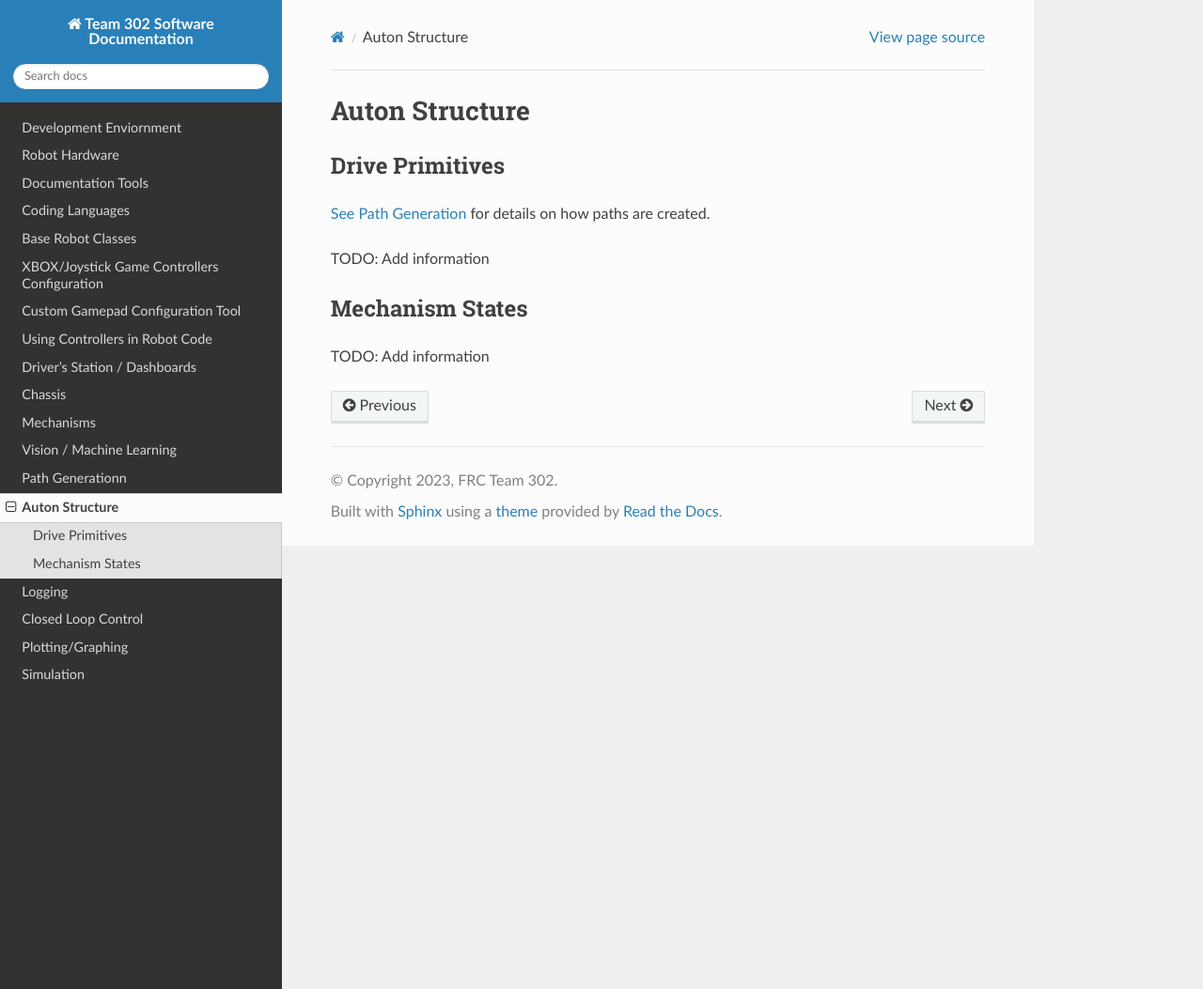
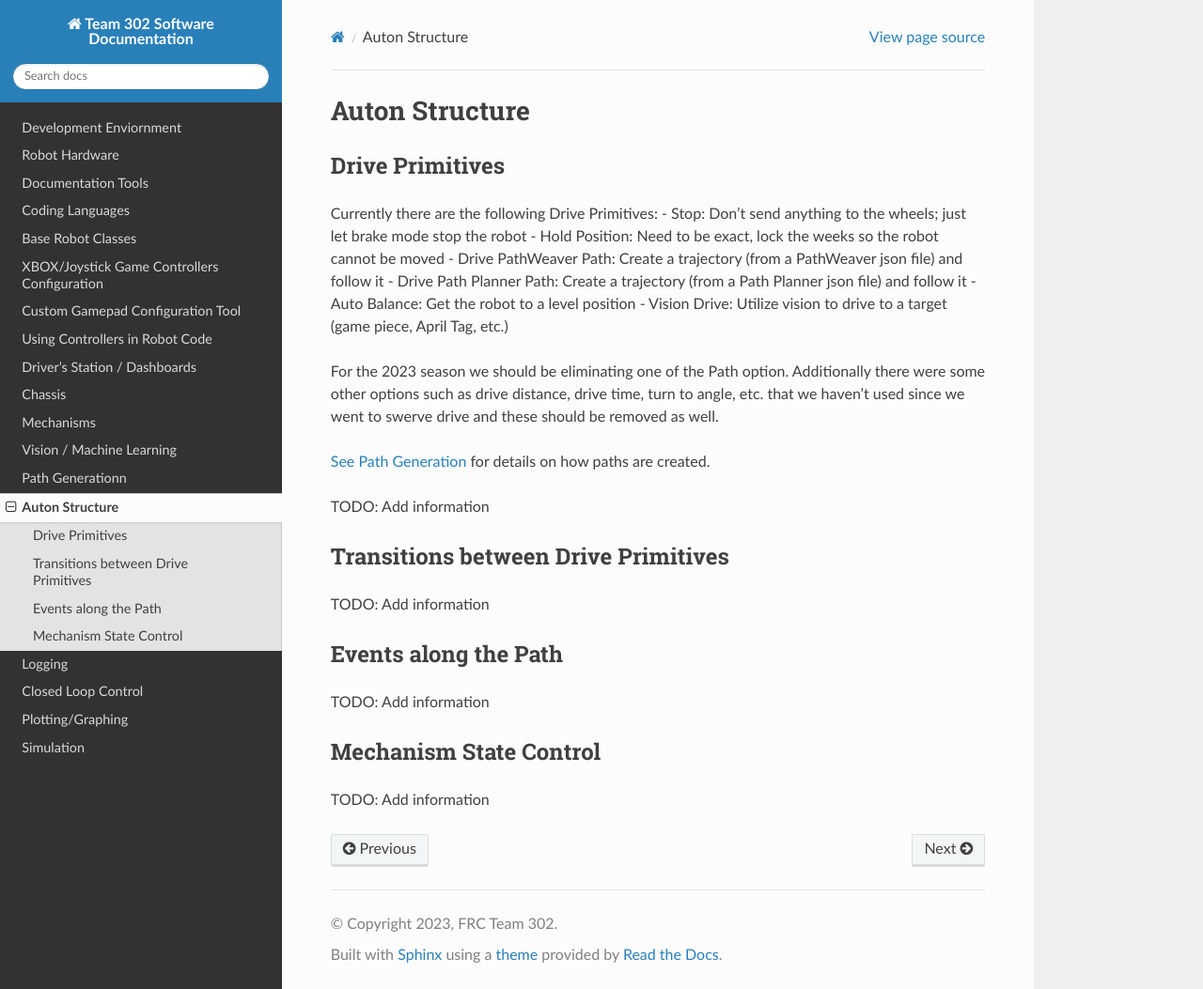
Before and after one commit to Team302/Team302Doco, a Sphinx documentation site: the page built from docs/autons.rst, in a window 1280 px wide and 1053 px high. Shown: the whole window at 94% size. Built offline with Sphinx 7.4.7 and the Read the Docs theme 2.0.0, drawn with Linux system fonts in a browser that asks for light colours.

Commit message:
Update autons.rst

```diff
--- a/docs/autons.rst
+++ b/docs/autons.rst
@@ -6,13 +6,37 @@ Auton Structure
 Drive Primitives
 =================
 
+Currently there are the following Drive Primitives:
+-    Stop: Don't send anything to the wheels; just let brake mode stop the robot
+-    Hold Position: Need to be exact, lock the weeks so the robot cannot be moved
+-    Drive PathWeaver Path:  Create a trajectory (from a PathWeaver json file) and follow it
+-    Drive Path Planner Path: Create a trajectory (from a Path Planner json file) and follow it
+-    Auto Balance:  Get the robot to a level position
+-    Vision Drive:  Utilize vision to drive to a target (game piece, April Tag, etc.)
+
+For the 2023 season we should be eliminating one of the Path option.  Additionally there were some other options such as drive distance, drive time, turn to angle, etc. that we haven't used since we went to swerve drive and these should be removed as well.
+
 `See Path Generation <https://team302doco.readthedocs.io/en/latest/paths.html>`_ for details on how paths are created.
 
 TODO:  Add information
 
 
+Transitions between Drive Primitives
+=====================================
 
-Mechanism States
+TODO:  Add information
+
+
+
+Events along the Path
 =======================
 
 TODO:  Add information
+
+
+
+
+Mechanism State Control
+=======================
+
+TODO:  Add information
```
